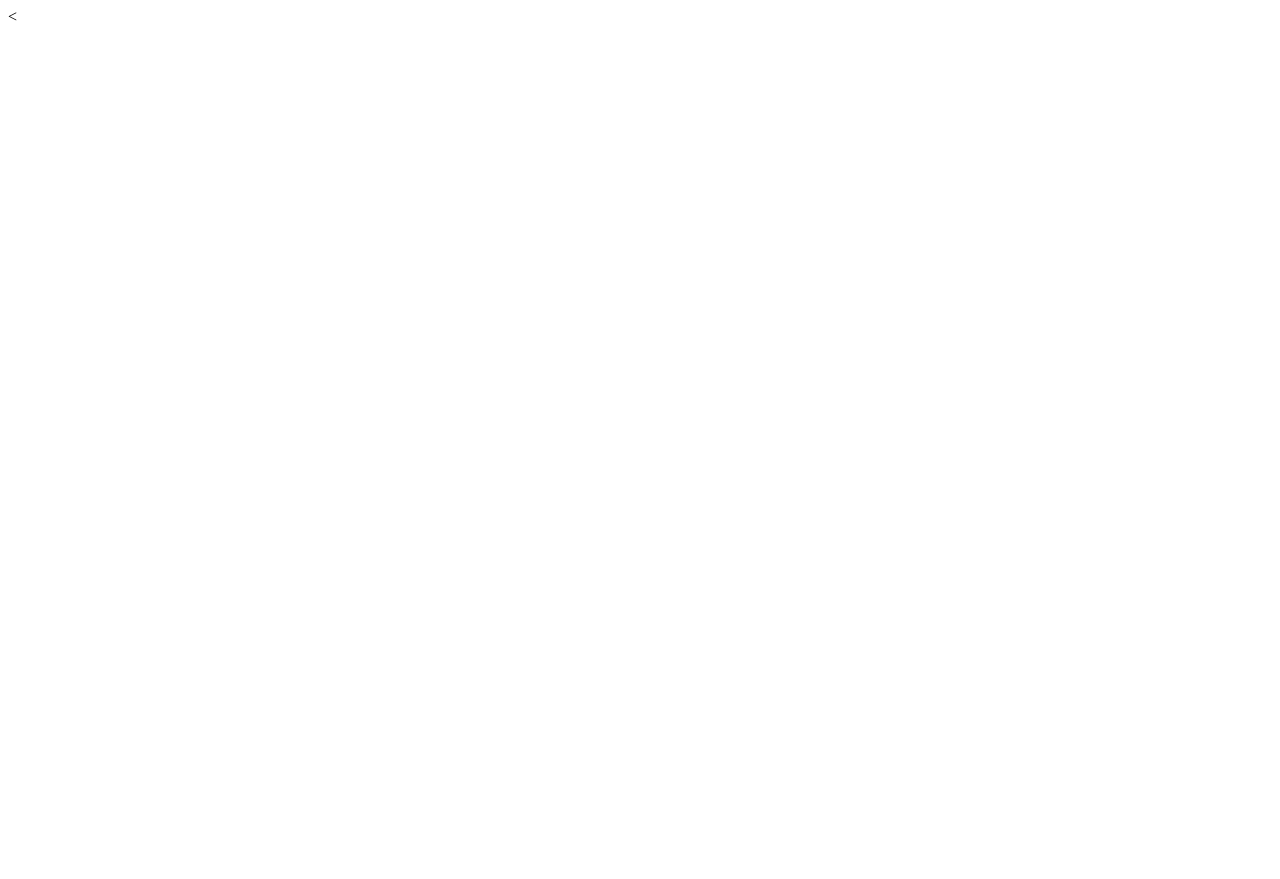
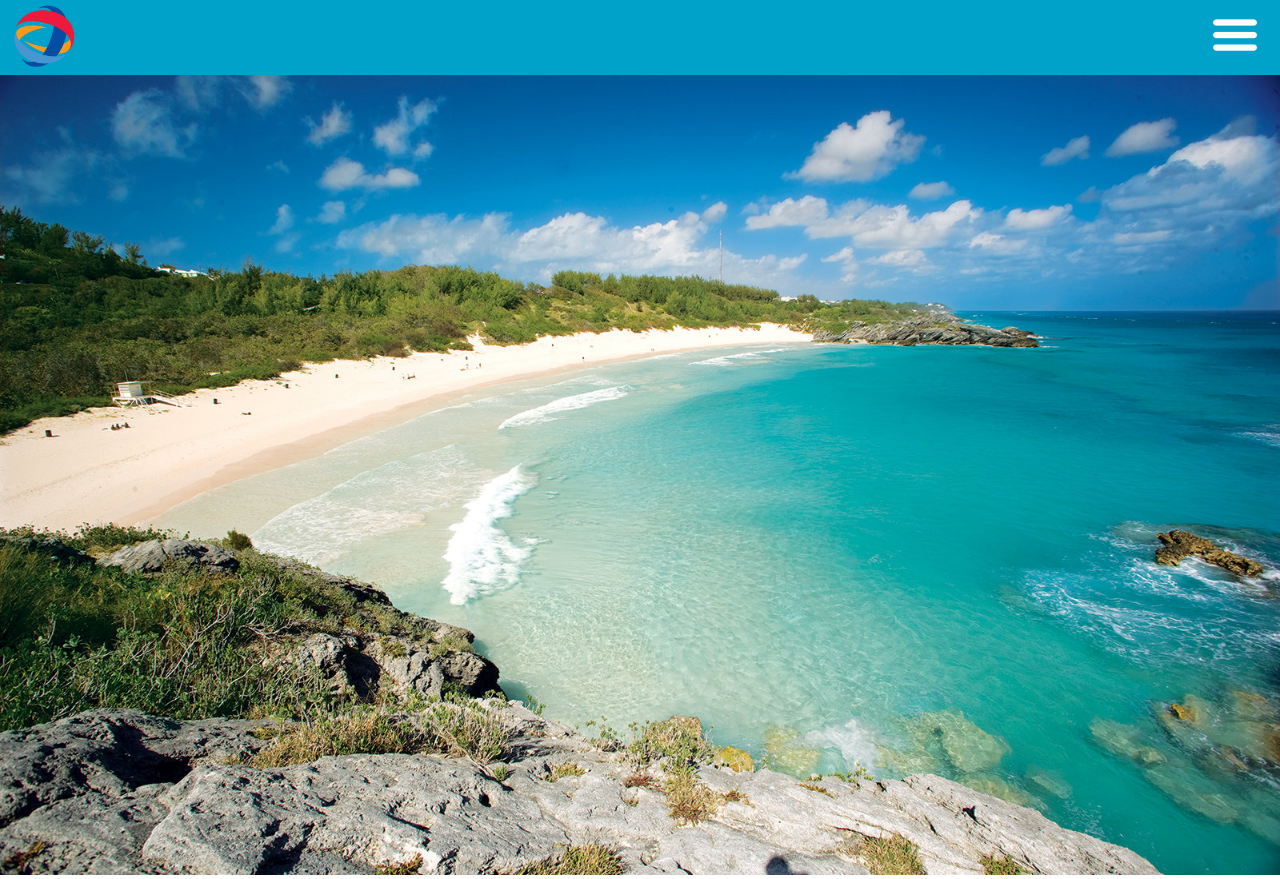
Before and after one commit to dmayes403/VacaSpots, a plain HTML site: page index.html in a window 1280 px wide. Before the commit the page ends 800 px from the top, so only its background shows below. Drawn offline with Linux system fonts and the light colour scheme.

Commit message:
adding images folder

```diff
--- a/index.html
+++ b/index.html
@@ -4,11 +4,20 @@
   <meta charset="UTF-8">
   <meta name="viewport" content="width=device-width, initial-scale=1.0">
   <meta http-equiv="X-UA-Compatible" content="ie=edge">
-  <<link rel="stylesheet" href="style.css">
+  <link rel="stylesheet" href="style.css">
   <title>Document</title>
 </head>
 <body>
   <main class="main">
+    <header class="header-box">
+      <img class="logo" src="./images/logo.png"/>
+      <img class ="burger" src="./images/hamburger-icon.png"/>
+    </header>
+    <section class="main-image-box">
+      <div class="main-image-box-image">
+        <img src="./images/bermudaCover.jpg"/>
+      </div>
+    </section>
   </main>
 
 </body>
--- a/style.css
+++ b/style.css
@@ -0,0 +1,46 @@
+* {
+  box-sizing: border-box;
+}
+
+body {
+  margin: 0;
+}
+
+main {
+  height: 100%;
+  width: 100%;
+}
+
+.header-box {
+  height: 75px;
+  width: 100%;
+  background: #01a2c9;
+  position: relative;
+}
+
+.logo{
+  width: 150px;
+  position: absolute;
+  top: -20px;
+  left: -30px;
+}
+
+.burger {
+  width: 50px;
+  position: absolute;
+  right: 20px;
+  top: 10px;
+}
+
+.main-image-box {
+  width: 100%;
+  position: relative;
+}
+
+.main-image-box-image {
+  position: absolute;
+}
+
+.main-image-box-image img{
+  width: 100%;
+}
```
Also changed, not shown: images/Logo.png (added), images/bermudaCover.jpg (added), images/hamburger-icon.png (added).
